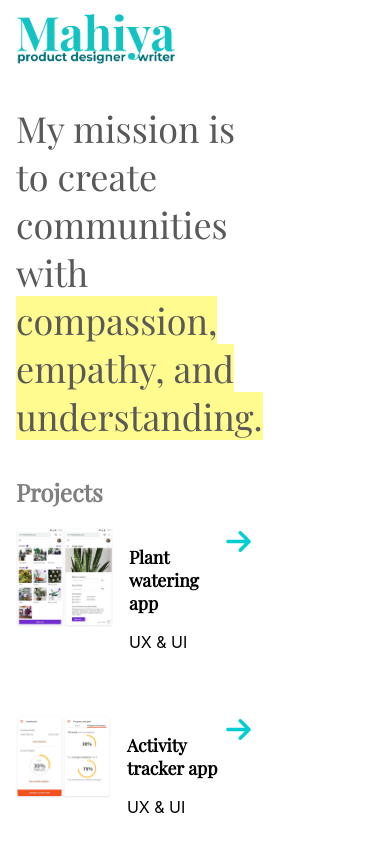
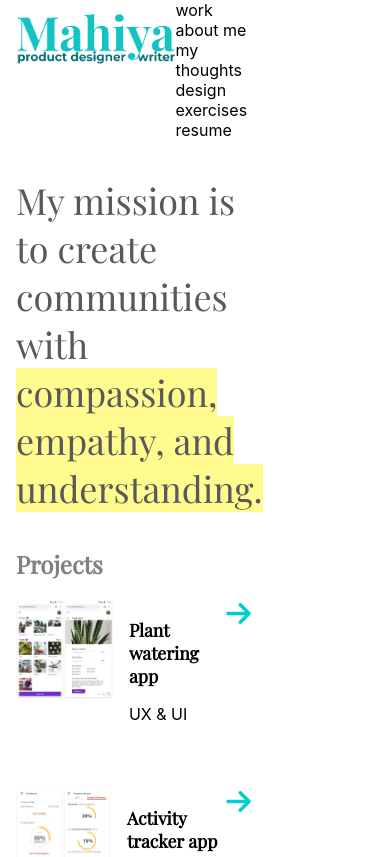
Before and after one commit to vishalicious213/mahiya, a React (Create React App) app: page / in a window 390 px wide. Shown: the top 857 px of the page. Built offline with nearby package versions, Linux system fonts and the light colour scheme.

Commit message:
set burger to not display at desktop width and to display at mobile width with display: none and display: block in burger.css

```diff
--- a/src/components/Burger.js
+++ b/src/components/Burger.js
@@ -4,7 +4,11 @@ import '../styles/burger.css';
 function Burger() {
     return (
         <div id='burger'>
-
+            <div>work</div>
+            <div>about me</div>
+            <div>my thoughts</div>
+            <div>design exercises</div>
+            <div>resume</div>
         </div>
     )
 }
--- a/src/styles/burger.css
+++ b/src/styles/burger.css
@@ -0,0 +1,9 @@
+#burger {
+    display: none;
+}
+
+@media (max-width: 768px) {
+    #burger {
+        display: block;
+    }
+}
```
